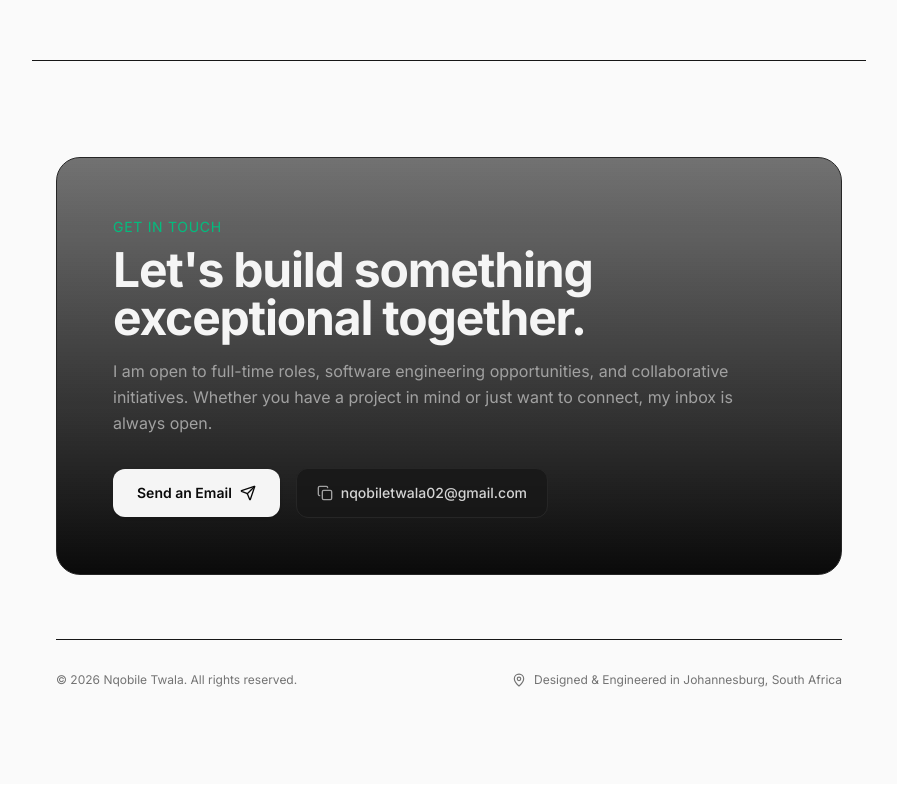
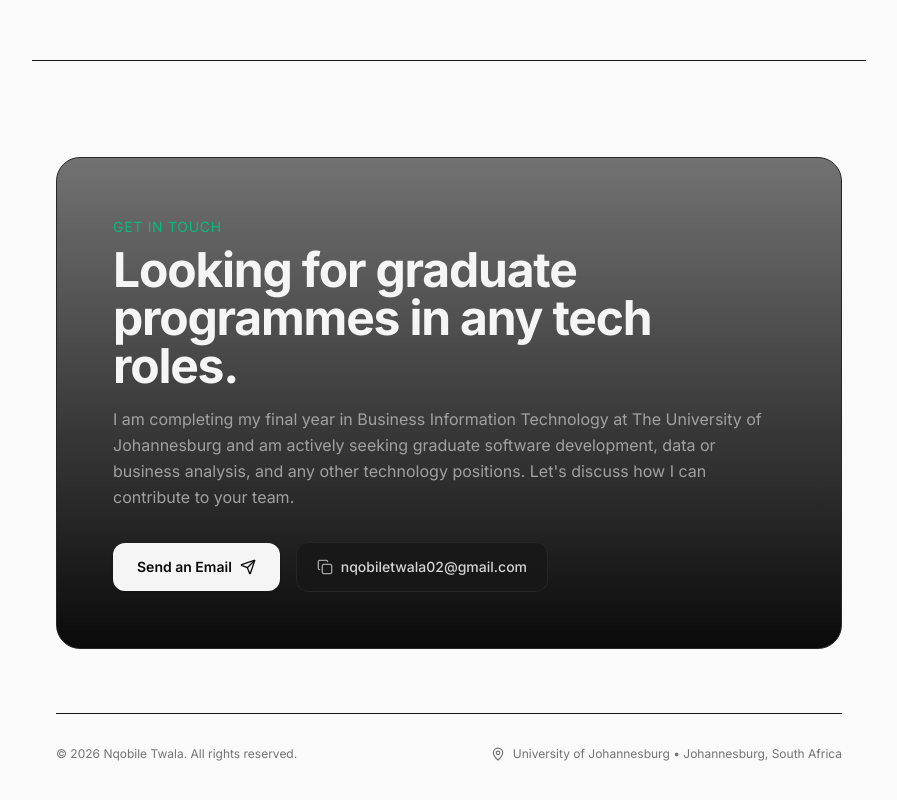
Before and after one commit to NqobileTwala/Profile-website, a Next.js app: page / in a window 1280 px wide. Shown: the part 2272-3072 px from the top of the page, without its empty margins (191-1088 px from the left). Built offline with nearby package versions, Linux system fonts and the light colour scheme.

Commit message:
update Contact component with revised messaging and remove unused imports

```diff
--- a/src/app/components/Contact.tsx
+++ b/src/app/components/Contact.tsx
@@ -1,7 +1,7 @@
 "use client";
 
 import { useState } from "react";
-import { Check, Copy, Mail, MapPin, Send } from "lucide-react";
+import { Check, Copy, MapPin, Send } from "lucide-react";
 import { portfolioData } from "../data/portfolio";
 
 export default function Contact() {
@@ -14,7 +14,6 @@ export default function Contact() {
       setCopied(true);
       setTimeout(() => setCopied(false), 2000);
     } catch {
-      // Fallback if clipboard API fails
       setCopied(false);
     }
   };
@@ -31,10 +30,10 @@ export default function Contact() {
               Get In Touch
             </span>
             <h2 className="text-3xl sm:text-5xl font-bold tracking-tight text-neutral-100 mt-2">
-              Let&apos;s build something exceptional together.
+              Looking for graduate programmes in any tech roles.
             </h2>
             <p className="mt-4 text-neutral-400 text-base leading-relaxed">
-              I am open to full-time roles, software engineering opportunities, and collaborative initiatives. Whether you have a project in mind or just want to connect, my inbox is always open.
+              I am completing my final year in Business Information Technology at The University of Johannesburg and am actively seeking graduate software development, data or business analysis, and any other technology positions. Let&apos;s discuss how I can contribute to your team.
             </p>
 
             <div className="mt-8 flex flex-wrap items-center gap-4">
@@ -46,7 +45,6 @@ export default function Contact() {
                 <Send className="w-4 h-4" />
               </a>
 
-              {/* Copy Email Button */}
               <button
                 type="button"
                 onClick={copyToClipboard}
@@ -68,12 +66,11 @@ export default function Contact() {
           </div>
         </div>
 
-        {/* Footer Bottom */}
         <footer className="mt-16 pt-8 border-t border-neutral-900 flex flex-col sm:flex-row items-center justify-between gap-4 text-xs text-neutral-500">
           <p>© {new Date().getFullYear()} {personal.name}. All rights reserved.</p>
           <div className="flex items-center gap-2">
             <MapPin className="w-3.5 h-3.5 text-neutral-500" />
-            <span>Designed & Engineered in {personal.location}</span>
+            <span>University of Johannesburg • {personal.location}</span>
           </div>
         </footer>
       </div>
```
